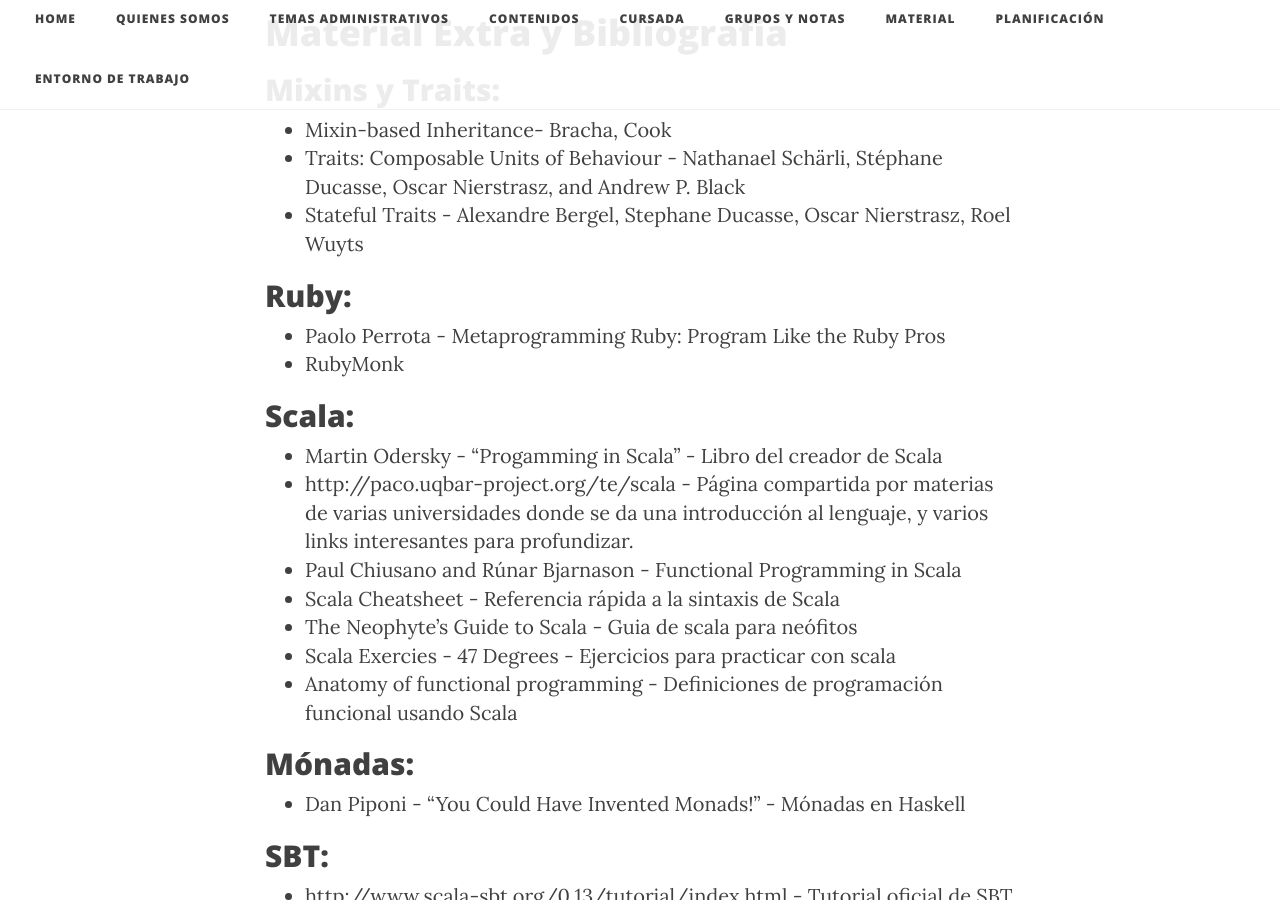
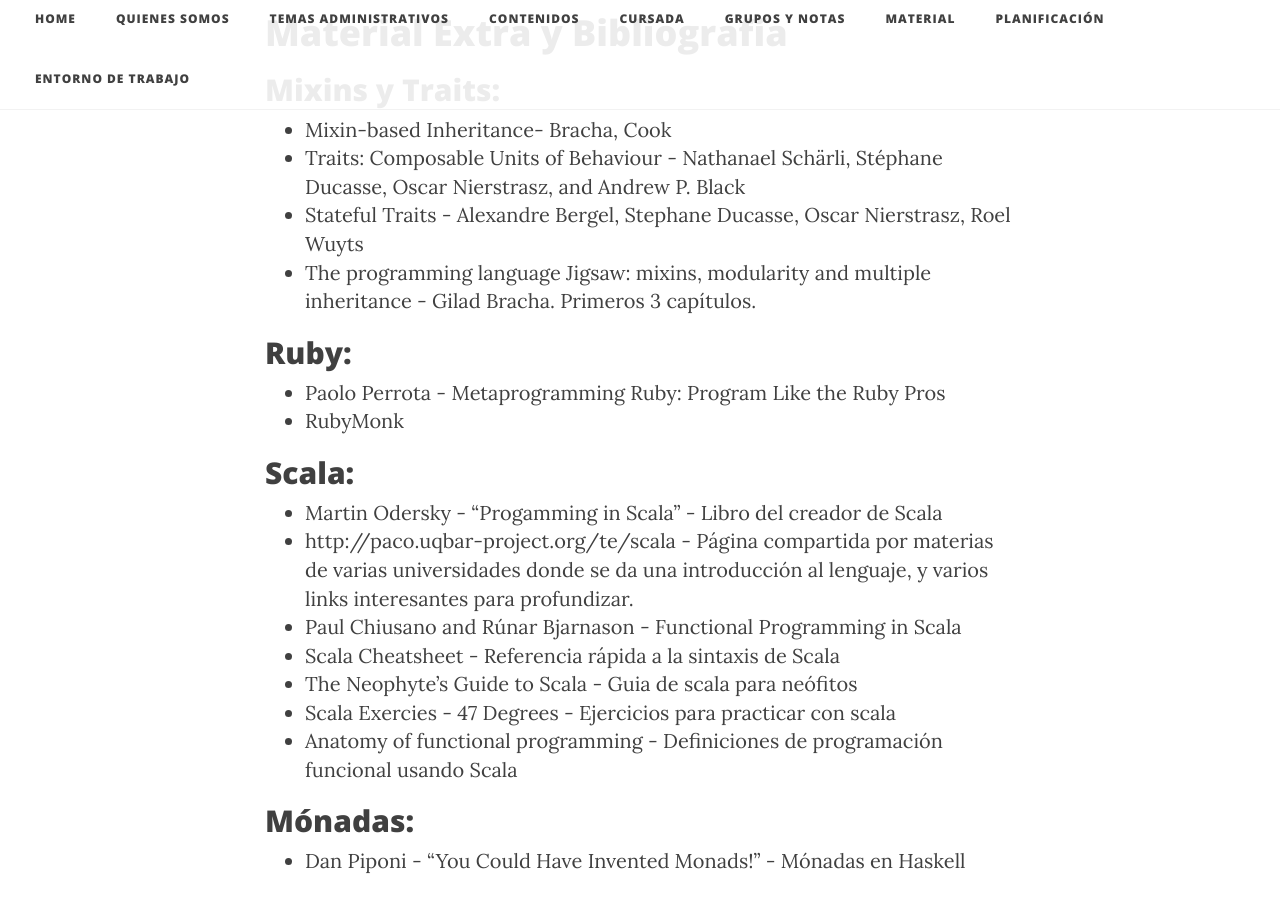
Before and after one commit to tadp-utn-frba/tadp-utn-frba.github.io, a Jekyll site: the page built from material.md, in a window 1280 px wide and 900 px high, scrolled down 1547 px. Built offline with Jekyll 4.4.1, drawn with Linux system fonts in a browser that asks for light colours; nearby versions of some CDN libraries.

Commit message:
Agrego tesis doctoral de Bracha sobre Mixins

```diff
--- a/material.md
+++ b/material.md
@@ -46,6 +46,7 @@
 - [Mixin-based Inheritance](http://www.bracha.org/oopsla90.pdf)- Bracha, Cook
 - [Traits: Composable Units of Behaviour](https://drive.google.com/file/d/1QrGnURh8SlDFL8-sEdU_T0Biw0LNtyHZ/view?usp=sharing) - Nathanael Schärli, Stéphane Ducasse, Oscar Nierstrasz, and Andrew P. Black
 - [Stateful Traits](https://drive.google.com/file/d/1r-XJJU_7etQT8B_sTR9r2H5qWnvf-4Y2/view?usp=sharing) - Alexandre Bergel, Stephane Ducasse, Oscar Nierstrasz, Roel Wuyts
+- [The programming language Jigsaw: mixins, modularity and multiple inheritance](http://www.bracha.org/jigsaw.pdf) - Gilad Bracha. Primeros 3 capítulos.
 
 ## Ruby:
 
```
